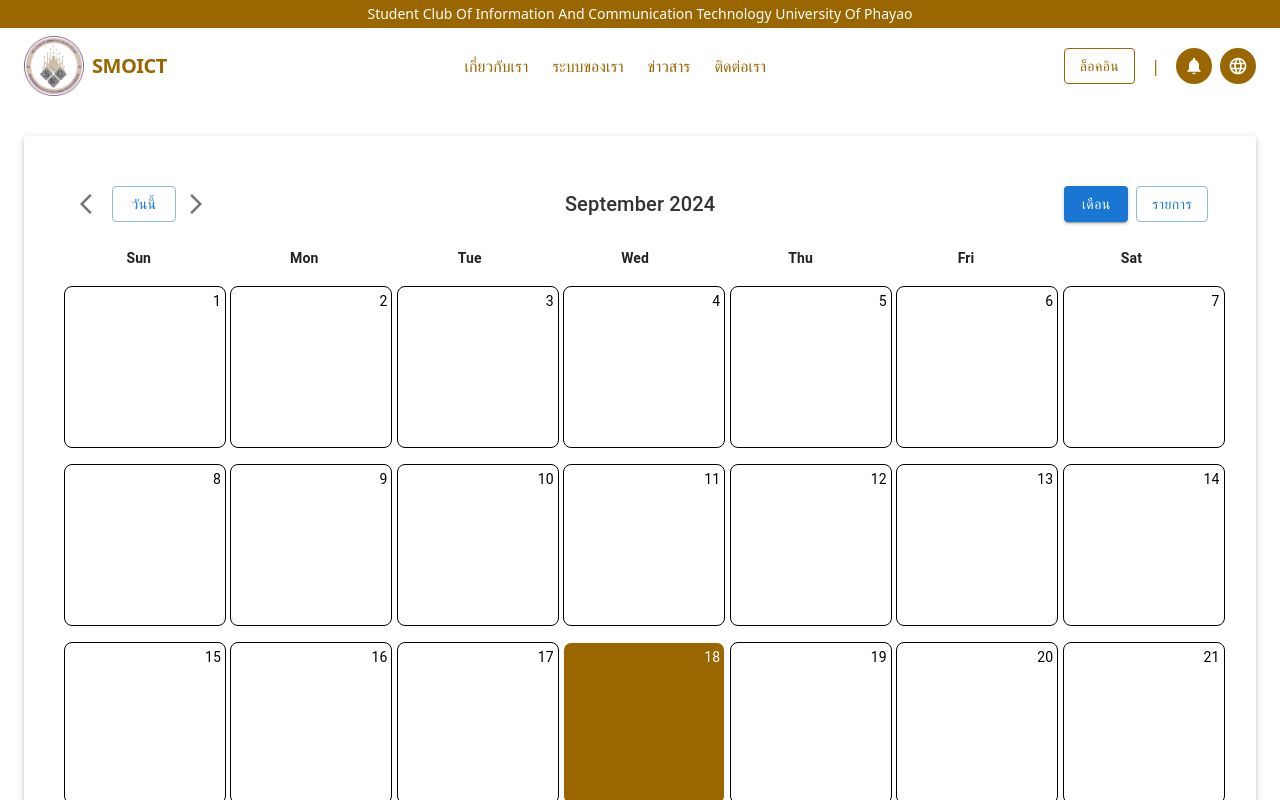
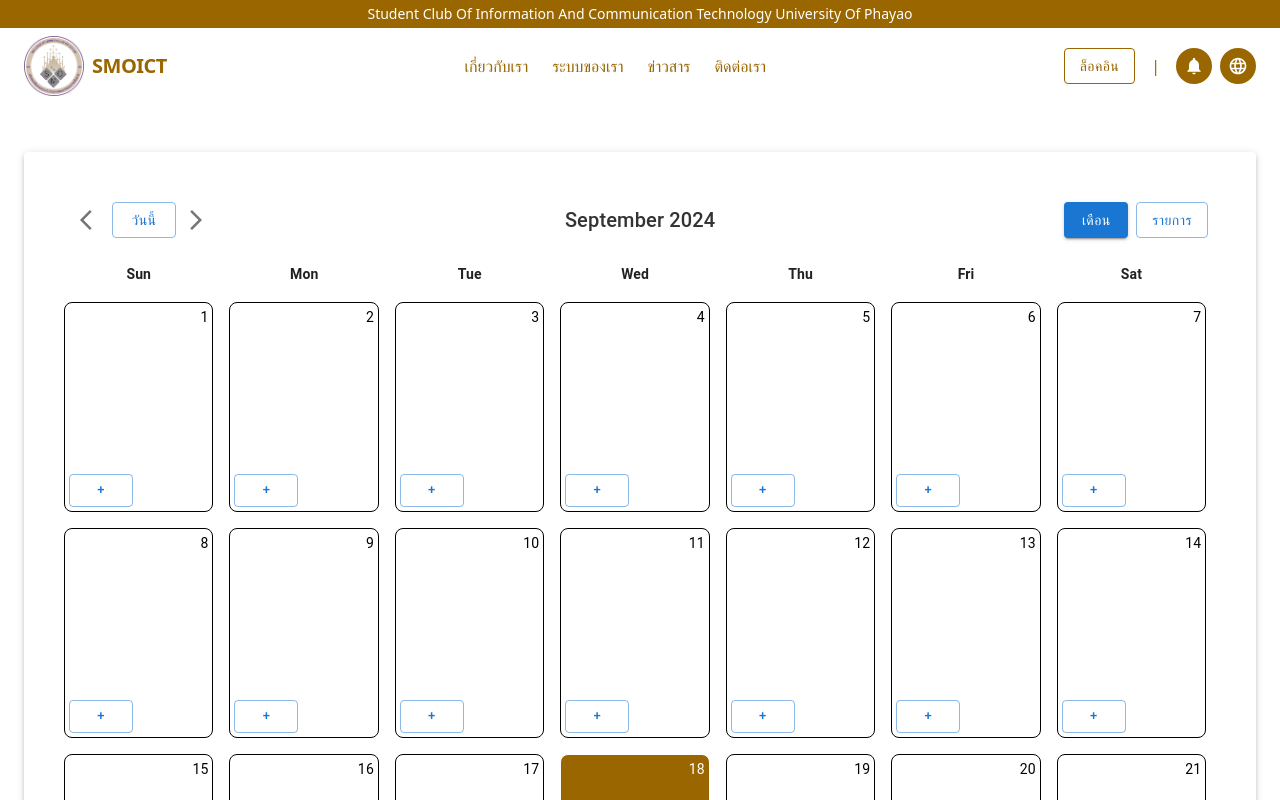
Before and after one commit to pullme05/smo-ict, a React (Vite) app: page /CalendarMain in a window 1280 px wide. Shown: the top 800 px of the page. Built offline with nearby package versions, Linux system fonts and the light colour scheme.

Commit message:
เพิ่มขนาด+เพิ่มปุ่ม event

```diff
--- a/src/components/Calendar/CalendarCells.tsx
+++ b/src/components/Calendar/CalendarCells.tsx
@@ -1,15 +1,17 @@
 import React from 'react';
-import { Grid, Box, Typography } from '@mui/material';
+import { Grid, Box, Typography, List, ListItem, Button } from '@mui/material';
 
 interface CalendarCellsProps {
-  currentDate: Date; // รับค่า currentDate เพื่อแสดงผลเดือนปัจจุบัน
+  currentDate: Date;
+  events?: { [key: number]: string[] }; // ประกาศ props events ซึ่งอาจจะเป็น undefined ได้
+  onAddEvent: (day: number) => void; // เพิ่ม prop สำหรับฟังก์ชันเพิ่มกิจกรรม
 }
 
-const CalendarCells: React.FC<CalendarCellsProps> = ({ currentDate }) => {
-  const startDate = new Date(currentDate.getFullYear(), currentDate.getMonth(), 1); // วันเริ่มต้นของเดือน
-  const endDate = new Date(currentDate.getFullYear(), currentDate.getMonth() + 1, 0); // วันสุดท้ายของเดือน
-  const daysInMonth = endDate.getDate(); // จำนวนวันทั้งหมดในเดือน
-  const firstDayIndex = startDate.getDay(); // หาวันแรกของสัปดาห์ (index)
+const CalendarCells: React.FC<CalendarCellsProps> = ({ currentDate, events = {}, onAddEvent }) => {
+  const startDate = new Date(currentDate.getFullYear(), currentDate.getMonth(), 1);
+  const endDate = new Date(currentDate.getFullYear(), currentDate.getMonth() + 1, 0);
+  const daysInMonth = endDate.getDate();
+  const firstDayIndex = startDate.getDay();
 
   const cells: JSX.Element[] = [];
 
@@ -17,7 +19,7 @@ const CalendarCells: React.FC<CalendarCellsProps> = ({ currentDate }) => {
   for (let i = 0; i < firstDayIndex; i++) {
     cells.push(
       <Grid item xs={1.71} key={`empty-${i}`} p={1}>
-        <Box p={2} bgcolor="white"></Box> {/* ช่องว่าง */}
+        <Box p={2} bgcolor="white"></Box>
       </Grid>
     );
   }
@@ -25,36 +27,52 @@ const CalendarCells: React.FC<CalendarCellsProps> = ({ currentDate }) => {
   // เติมวันในเดือนลงในตาราง
   for (let day = 1; day <= daysInMonth; day++) {
     const isToday = currentDate.getDate() === day && new Date().getMonth() === currentDate.getMonth();
+    const highlightColor = isToday ? '#996600' : 'transparent';
+    const textColor = isToday ? 'white' : 'black';
 
-    // ตรวจสอบว่าเป็นวันปัจจุบันหรือไม่
-    const highlightColor = isToday ? '#996600' : 'transparent'; // เน้นสีถ้าเป็นวันปัจจุบัน
-    const textColor = isToday ? 'white' : 'black'; // เปลี่ยนสีตัวอักษรเป็นสีขาวถ้าเป็นวันปัจจุบัน
+    const dayEvents = events[day] || []; // ใช้ events[day] ถ้ามีค่า ถ้าไม่มีก็ใช้ array ว่าง
 
     cells.push(
-      <Grid item xs={1.71} key={day} p={1} >
-        {/* แสดงผลของแต่ละวัน */}
+      <Grid item xs={1.7} key={day} p={1}>
         <Box
-        p={10} bgcolor={highlightColor}  border={1} borderRadius={2}  color={textColor}
+          p={2}
+          bgcolor={highlightColor}
+          border={1}
+          borderRadius={2}
+          color={textColor}
+          height="100%"
+          position="relative"
+        >
+          <Typography
+            variant="body2"
+            style={{ position: 'absolute', top: '4px', right: '4px' }}
+          >
+            {day}
+          </Typography>
 
-        display="flex"
-        justifyContent="flex-end"
-        alignItems="flex-start"
-        height="100%"
-        position="relative" // เพิ่ม position: relative
-        >
-          <Typography variant="body2" style={{ position: 'absolute', top: '4px', right: '4px' }} >{day}
-            </Typography>
+          {/* ปุ่มสำหรับเพิ่มกิจกรรม */}
+          <Button
+            variant="outlined"
+            size="small"
+            onClick={() => onAddEvent(day)} // เรียกใช้ฟังก์ชัน onAddEvent เมื่อคลิก
+            style={{ position: 'absolute', bottom: '4px', left: '4px',padding: '4px',cursor: 'pointer' }}
+          >
+            +
+          </Button>
+
+          <List sx={{ mt: 20 }}>
+            {dayEvents.map((event, index) => (
+              <ListItem key={index} sx={{ fontSize: '12px', padding: '2px 0' }}>
+                {event}
+              </ListItem>
+            ))}
+          </List>
         </Box>
-
       </Grid>
     );
   }
 
-  return (
-    <Grid container>
-      {cells} {/* แสดงตารางวันที่ */}
-    </Grid>
-  );
+  return <Grid container>{cells}</Grid>;
 };
 
 export default CalendarCells;
--- a/src/components/Calendar/CalendarMain.tsx
+++ b/src/components/Calendar/CalendarMain.tsx
@@ -1,15 +1,15 @@
-// Calendar เป็น component หลักที่รวมทุกอย่างเข้าด้วยกัน
-// CalendarHeader จัดการส่วนหัวของปฏิทิน (ชื่อเดือนและปี)
-// CalendarDays แสดงชื่อวันของสัปดาห์
-// CalendarCells แสดงวันของเดือนโดยจัดเรียงเป็นตาราง
 import React, { useState } from 'react';
 import CalendarHeader from './CalendarHeader';
 import CalendarDays from './CalendarDays';
 import CalendarCells from './CalendarCells';
-import { Container, Paper } from '@mui/material';
+import { Container, Paper, Button, TextField, Dialog, DialogActions, DialogContent, DialogTitle } from '@mui/material';
 
 const App: React.FC = () => {
   const [currentDate, setCurrentDate] = useState(new Date()); // ตั้งค่า currentDate เป็นวันที่ปัจจุบัน
+  const [events, setEvents] = useState<{ [key: number]: string[] }>({}); // เก็บกิจกรรมสำหรับแต่ละวัน
+  const [open, setOpen] = useState(false); // สำหรับควบคุมการแสดง Dialog
+  const [newEvent, setNewEvent] = useState(''); // เก็บชื่อกิจกรรมใหม่
+  const [selectedDay, setSelectedDay] = useState<number | null>(null); // วันที่เลือกสำหรับเพิ่มกิจกรรม
 
   const handlePrevMonth = () => {
     setCurrentDate(new Date(currentDate.getFullYear(), currentDate.getMonth() - 1, 1)); // เปลี่ยนไปเดือนก่อนหน้า
@@ -23,8 +23,29 @@ const App: React.FC = () => {
     setCurrentDate(new Date()); // ตั้งวันที่เป็นวันปัจจุบัน
   };
 
+  const handleClickOpen = (day: number) => {
+    setSelectedDay(day); // ตั้งค่าหมายเลขวันที่เลือก
+    setOpen(true); // เปิด Dialog
+  };
+
+  const handleClose = () => {
+    setOpen(false); // ปิด Dialog
+    setNewEvent(''); // รีเซ็ตชื่อกิจกรรม
+  };
+
+  const handleAddEvent = () => {
+    if (selectedDay !== null) {
+      // ถ้าวันที่เลือกมีค่า
+      setEvents((prevEvents) => ({
+        ...prevEvents,
+        [selectedDay]: [...(prevEvents[selectedDay] || []), newEvent], // เพิ่มกิจกรรมในวันนั้น
+      }));
+      handleClose(); // ปิด Dialog หลังจากเพิ่มกิจกรรม
+    }
+  };
+
   return (
-    <Container maxWidth="xl" sx={{ mt: 4 }}>
+    <Container maxWidth={false} sx={{ mt: 4, width: '100%', padding: '16px' }}>
       <Paper elevation={3} sx={{ p: 4 }}>
         {/* เรียกใช้ component CalendarHeader */}
         <CalendarHeader
@@ -35,8 +56,33 @@ const App: React.FC = () => {
         />
         {/* เรียกใช้ component CalendarDays */}
         <CalendarDays />
-        {/* เรียกใช้ component CalendarCells */}
-        <CalendarCells currentDate={currentDate} />
+        {/* เรียกใช้ component CalendarCells พร้อมส่ง events และ handleClickOpen */}
+        <CalendarCells currentDate={currentDate} events={events} onAddEvent={handleClickOpen} />
+
+        {/* Dialog สำหรับเพิ่มกิจกรรม */}
+        <Dialog open={open} onClose={handleClose}>
+          <DialogTitle>เพิ่มกิจกรรม</DialogTitle>
+          <DialogContent>
+            <TextField
+              autoFocus
+              margin="dense"
+              label="กิจกรรม"
+              type="text"
+              fullWidth
+              variant="outlined"
+              value={newEvent}
+              onChange={(e) => setNewEvent(e.target.value)} // อัปเดตชื่อกิจกรรมใหม่
+            />
+          </DialogContent>
+          <DialogActions>
+            <Button onClick={handleClose} color="primary">
+              ยกเลิก
+            </Button>
+            <Button onClick={handleAddEvent} color="primary">
+              เพิ่ม
+            </Button>
+          </DialogActions>
+        </Dialog>
       </Paper>
     </Container>
   );
```
